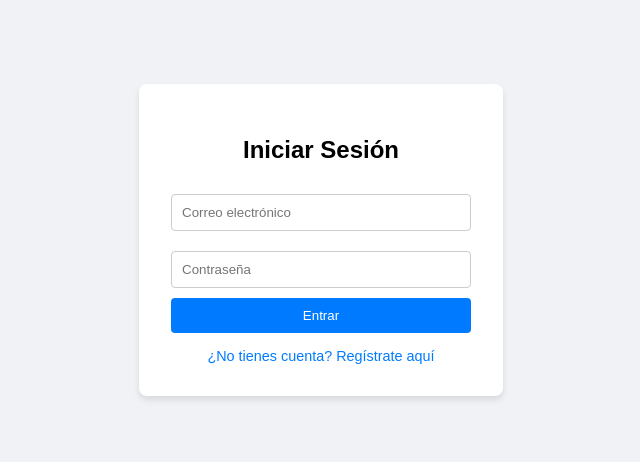
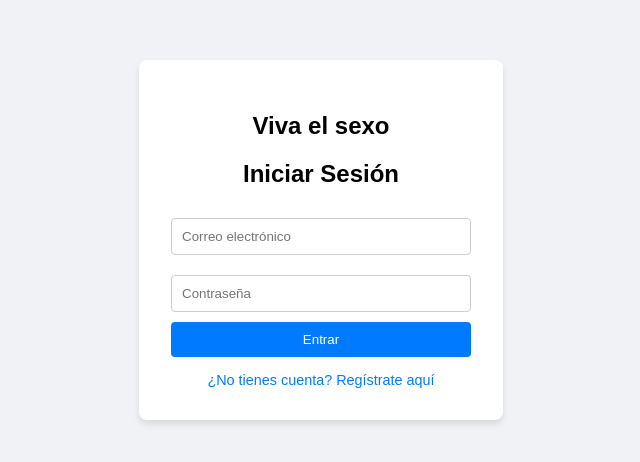
Before and after one commit to fseewaef/sistema-login-fastapi, a website built with Vite: page frontend/index.html in a window 1280 px wide. Shown: the part 168-630 px from the top of the page, without its empty margins (319-959 px from the left). Built offline with nearby package versions, Linux system fonts and the light colour scheme.

Commit message:
Prueba de Karim modificando el HTML

```diff
--- a/frontend/index.html
+++ b/frontend/index.html
@@ -16,6 +16,7 @@
 </head>
 <body>
   <div class="login-container">
+    <h2>Viva el sexo</h2>
     <h2>Iniciar Sesión</h2>
     <form id="login-form">
       <input type="email" id="email" placeholder="Correo electrónico" required />
```
